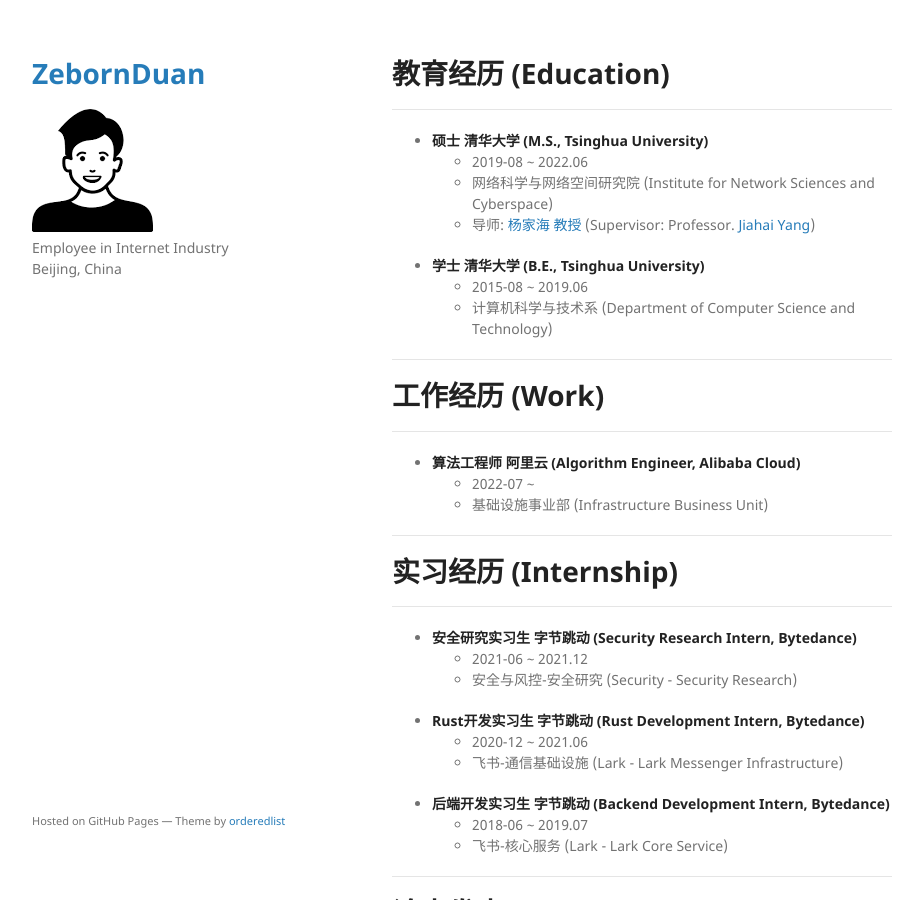
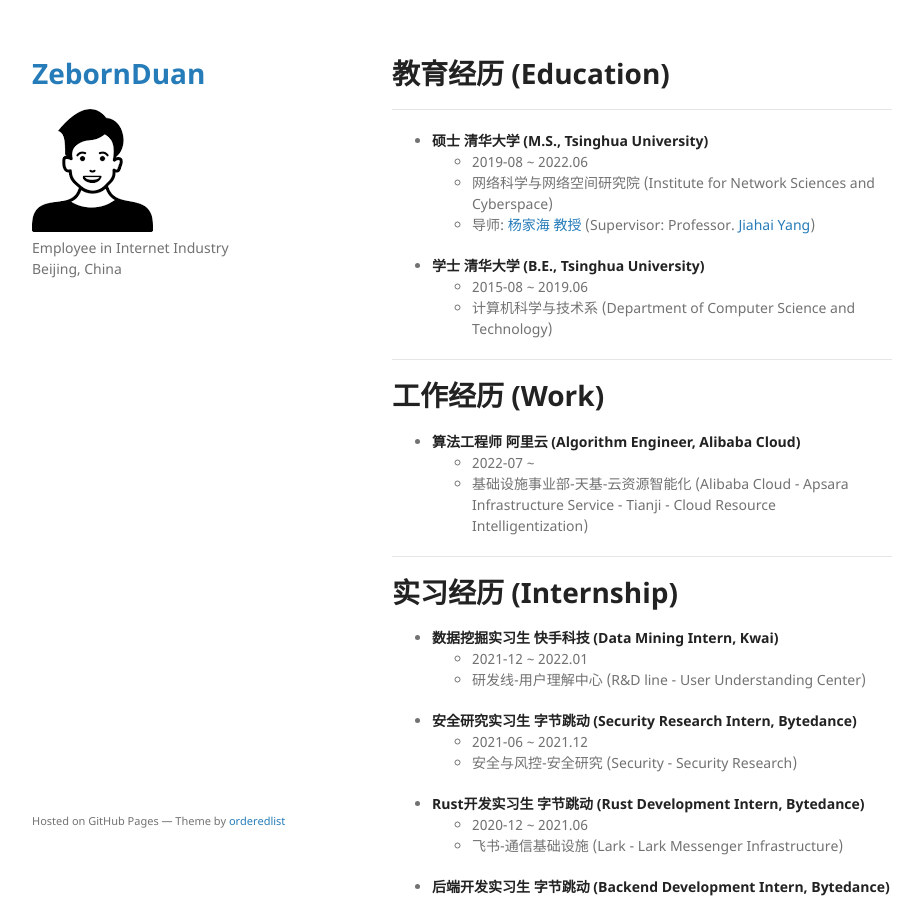
Before and after one commit to ZebornDuan/PersonalPage, a Jekyll site: the page built from index.md, in a window 1280 px wide and 900 px high. Shown: the whole window, without its empty margins (178-1101 px from the left). Built offline with Jekyll 4.4.1, drawn with Linux system fonts in a browser that asks for light colours; some of the changed text lies outside the part shown.

Commit message:
update work and internships

```diff
--- a/index.md
+++ b/index.md
@@ -24,18 +24,19 @@ layout: default
 
 # 工作经历 (Work)
 
-* * *
 
 - **算法工程师 阿里云 (Algorithm Engineer, Alibaba Cloud)**
   - 2022-07 ~
-  - 基础设施事业部 (Infrastructure Business Unit)
+  - 基础设施事业部-天基-云资源智能化 (Alibaba Cloud - Apsara Infrastructure Service - Tianji - Cloud Resource Intelligentization)
 
 * * *
 
 
 # 实习经历 (Internship)
 
-* * *
+- **数据挖掘实习生 快手科技 (Data Mining Intern, Kwai)**
+  - 2021-12 ~ 2022.01
+  - 研发线-用户理解中心 (R&D line - User Understanding Center)
 
 - **安全研究实习生 字节跳动 (Security Research Intern, Bytedance)**
   - 2021-06 ~ 2021.12
@@ -91,4 +90,5 @@ layout: default
 # 荣誉与奖励 (Honors and Awards)
 
 
+
 * * *
```
Also changed, not shown: other parts of index.md (+1 -3 lines).
